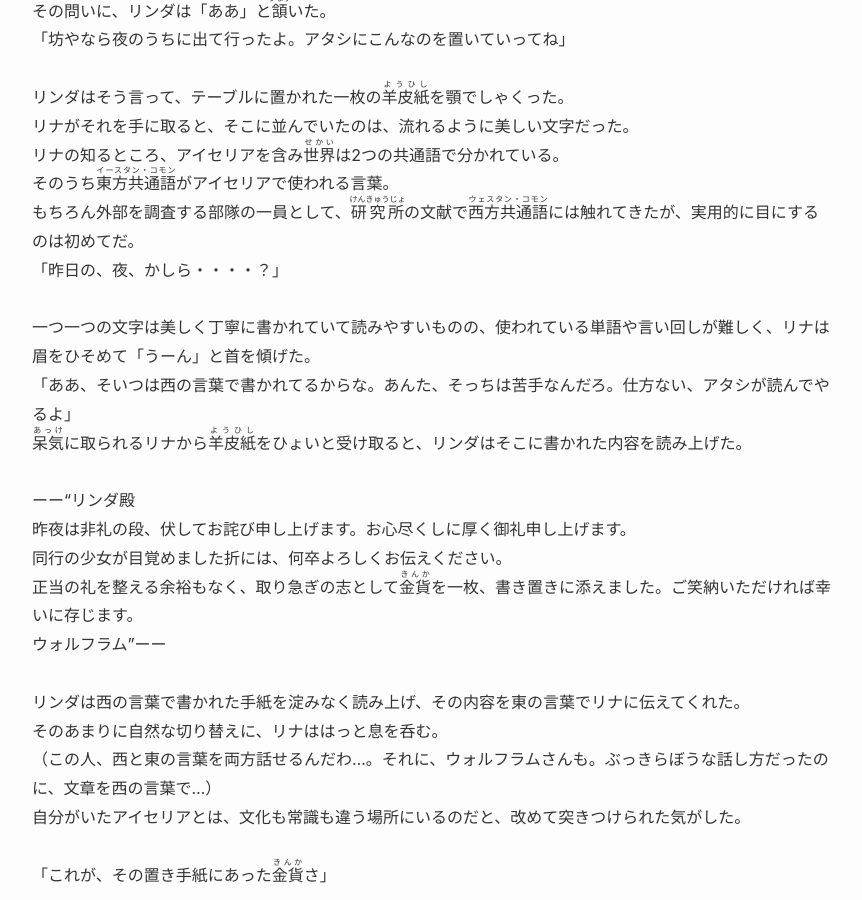
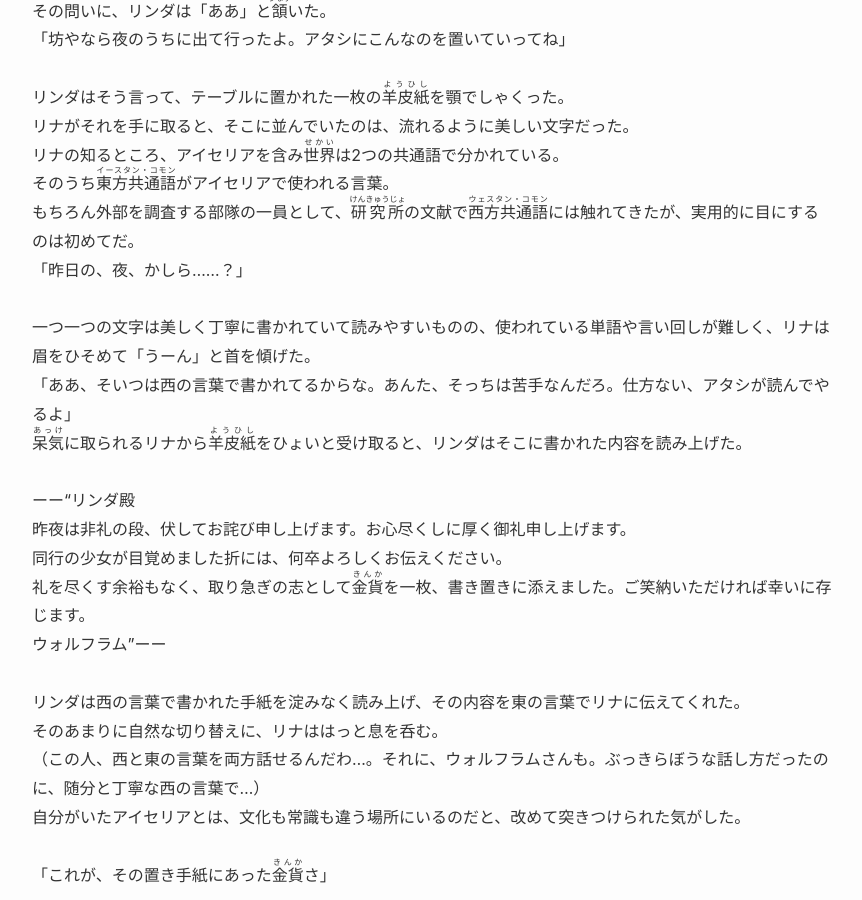
Before and after one commit to MikakoWorld/unison-gate-beta, a Jekyll site: the page built from docs/part01/05_魔法使いの目覚め.md, in a window 1280 px wide and 900 px high, scrolled down 10878 px. Shown: the whole window, without its empty margins (208-1070 px from the left). Built offline with Jekyll 4.4.1, drawn with Linux system fonts in a browser that asks for light colours; some of the changed text lies outside the part shown.

Commit message:
微調整

```diff
--- a/docs/part01/05_魔法使いの目覚め.md
+++ b/docs/part01/05_魔法使いの目覚め.md
@@ -217,7 +217,7 @@ layout: novel
 「<ruby>近衛騎士団<rt>このえきしだん</rt></ruby>に通達！これより西棟を完全封鎖！何人たりとも近づけるな！」<br>
 ルークは剣を構えながら、控えていた騎士団へ王として<ruby>冷静<rt>れいせい</rt></ruby>に指示を飛ばす。民の、そして部下の被害を<ruby>最小限<rt>さいしょうげん</rt></ruby>に食い止める。<br>
 それが最優先事項だった。彼は<ruby>魔神<rt>まじん</rt></ruby>と化した弟を、意図的に人のいない中庭へと誘い込んでいく。<br>
-「<ruby>騎士団<rt>きしだん</rt></ruby>も全員退け。──私に並び立てる者、単騎一名のみ召集せよ。他は来るな」<br>
+「<ruby>騎士団<rt>きしだん</rt></ruby>も全員退がれ。──私に並び立てる者、単騎一名のみ選抜して戻せ。巻き込みは避けたい。」<br>
 <br>
 肉体を得た<ruby>魔神<rt>まじん</rt></ruby>は先程よりずっと素早く、ずっと硬く、<ruby>攻撃<rt>こうげき</rt></ruby>が重い。<br>
 <ruby>魔神<rt>まじん</rt></ruby>ははっきりと、ルークを<ruby>攻撃<rt>こうげき</rt></ruby>対象に狙っていた。彼にとっては都合がいい。<br>
@@ -228,7 +228,7 @@ layout: novel
 「ウォルフラム！聞こえるか！」<br>
 <br>
 剣を交えながら、ルークは必死に弟の魂を探る。<br>
-彼はルークの声には応えないが、彼の声はルークに聞こえた。<br>
+ウォルフラムはルークの声に応えない。だが、その内なる声はルークに届いた。<br>
 <br>
 内面の意識を探り、集中する。現実の音が、消える。<br>
 <br>
@@ -341,7 +341,7 @@ layout: novel
 リナの知るところ、アイセリアを含み<ruby>世界<rt>せかい</rt></ruby>は2つの共通語で分かれている。<br>
 そのうち<ruby>東方共通語<rt>イースタン・コモン</rt></ruby>がアイセリアで使われる言葉。<br>
 もちろん外部を調査する部隊の一員として、<ruby>研究所<rt>けんきゅうじょ</rt></ruby>の文献で<ruby>西方共通語<rt>ウェスタン・コモン</rt></ruby>には触れてきたが、実用的に目にするのは初めてだ。<br>
-「昨日の、夜、かしら・・・・？」<br>
+「昨日の、夜、かしら……？」<br>
 <br>
 一つ一つの文字は美しく丁寧に書かれていて読みやすいものの、使われている単語や言い回しが難しく、リナは眉をひそめて「うーん」と首を傾げた。<br>
 「ああ、そいつは西の言葉で書かれてるからな。あんた、そっちは苦手なんだろ。仕方ない、アタシが読んでやるよ」<br>
@@ -350,12 +350,12 @@ layout: novel
     ーー“リンダ殿<br>
     昨夜は非礼の段、伏してお詫び申し上げます。お心尽くしに厚く御礼申し上げます。<br>
     同行の少女が目覚めました折には、何卒よろしくお伝えください。<br>
-    正当の礼を整える余裕もなく、取り急ぎの志として<ruby>金貨<rt>きんか</rt></ruby>を一枚、書き置きに添えました。ご笑納いただければ幸いに存じます。<br>
+    礼を尽くす余裕もなく、取り急ぎの志として<ruby>金貨<rt>きんか</rt></ruby>を一枚、書き置きに添えました。ご笑納いただければ幸いに存じます。<br>
     ウォルフラム”ーー<br>
 <br>
 リンダは西の言葉で書かれた手紙を淀みなく読み上げ、その内容を東の言葉でリナに伝えてくれた。<br>
 そのあまりに自然な切り替えに、リナははっと息を呑む。<br>
-（この人、西と東の言葉を両方話せるんだわ…。それに、ウォルフラムさんも。ぶっきらぼうな話し方だったのに、文章を西の言葉で…）<br>
+（この人、西と東の言葉を両方話せるんだわ…。それに、ウォルフラムさんも。ぶっきらぼうな話し方だったのに、随分と丁寧な西の言葉で…）<br>
 自分がいたアイセリアとは、文化も常識も違う場所にいるのだと、改めて突きつけられた気がした。<br>
 <br>
 「これが、その置き手紙にあった<ruby>金貨<rt>きんか</rt></ruby>さ」<br>
```
Also changed, not shown: other parts of docs/part01/05_魔法使いの目覚め.md (+2 -2 lines).
